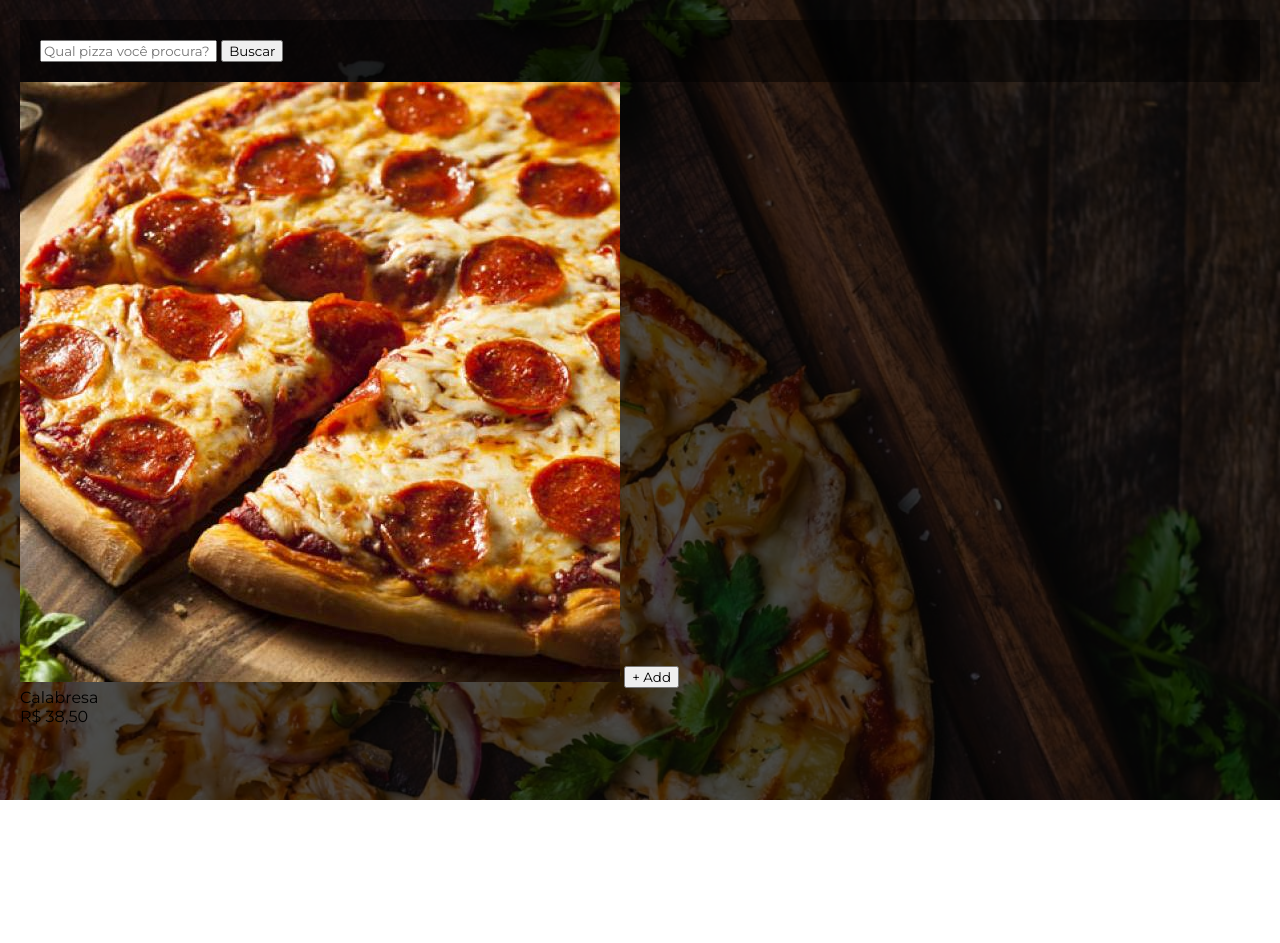
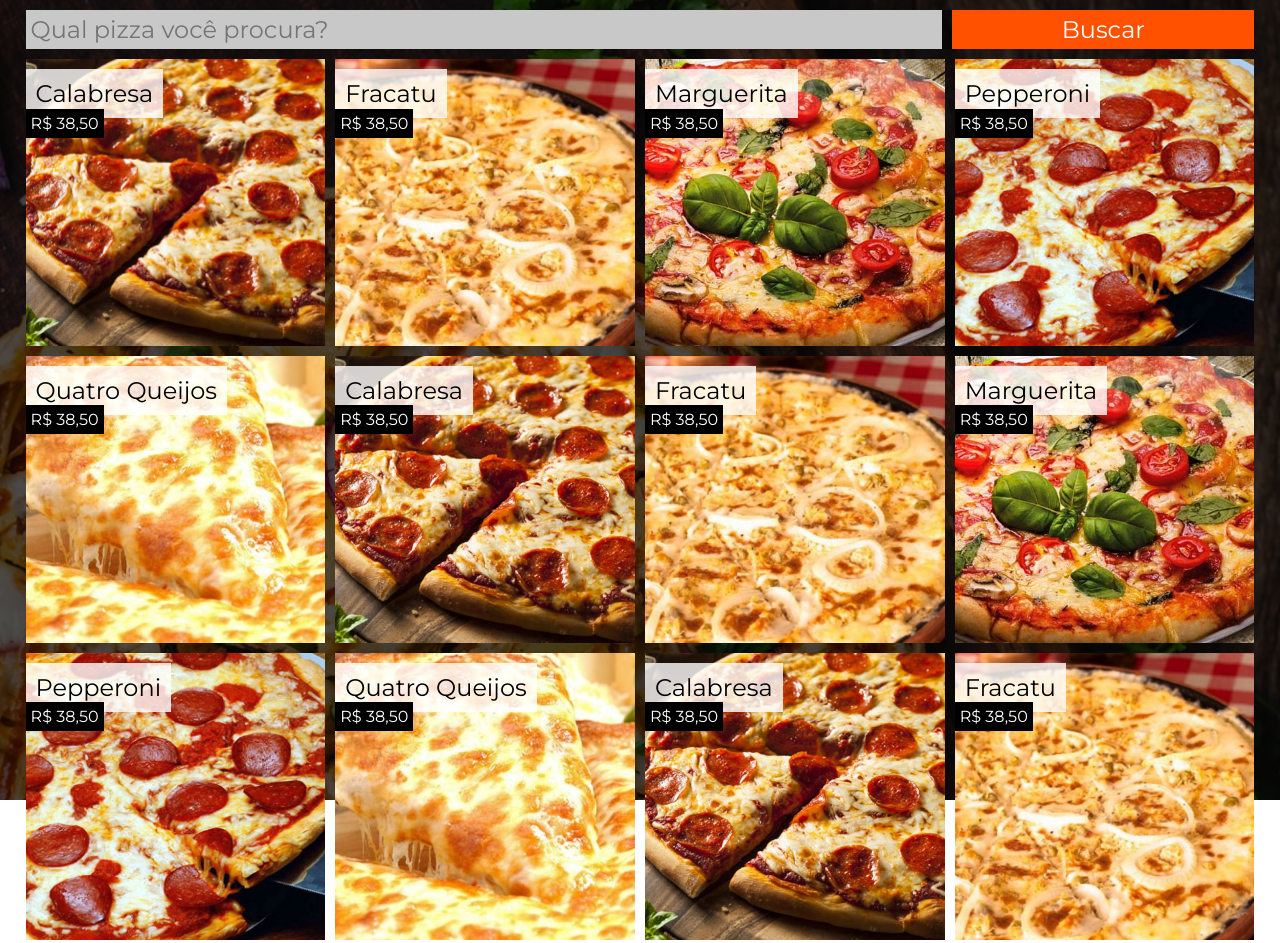
Before and after one commit to navarroleonardo/dh-pizzaria-fantastica, a plain HTML site: page index.html in a window 1280 px wide. Shown: the top 943 px of the page. Before the commit the page ends 800 px from the top, so only its background shows below. Drawn offline with Linux system fonts and the light colour scheme.

Commit message:
pratica concluida

```diff
--- a/css/styles.css
+++ b/css/styles.css
@@ -8,7 +8,6 @@ html{
 }
 
 body {
-	padding: 20px;
 	margin: 0;
 }
 
@@ -24,7 +23,147 @@ body::before{
 }
 
 form {
+	margin: 5px 0;
 	width: 100%;
 	background-color: rgba(0,0,0,0.5);
-	padding: 20px;
+	display: flex;
+	flex-direction: row;
+	justify-content: space-between;
+	font-size: 0.8rem;
 }
+
+form input {
+	width: calc(75% - 5px);
+	background-color: rgb(200, 200, 200);
+	border: none;
+	padding: 5px;
+	font-size: inherit;
+	transition: 0.5s;
+}
+
+form button {
+	background-color: rgb(255, 81, 0);
+	color: white;
+	border: none;
+	border: none;
+	width: calc(25% - 5px);
+	font-size: inherit;
+	transition: 0.5s;
+}
+
+main {
+	display: flex;
+	flex-direction: row;
+	flex-wrap: wrap;
+	margin: 0 2% 0 2%;
+	justify-content: space-between;
+	transition: 0.5s;
+}
+
+main article {
+	position: relative;
+	width: 100%;
+	height: 92.424vw;
+	margin-bottom: 5px;
+}
+
+main article img {
+	position: relative;
+	object-fit: cover;
+	width: 100%;
+	height: 100%;
+}
+
+main article button {
+	position: absolute;
+	border: none;
+	padding: 0;
+	top: 0;
+	left: 0;
+	width: 100%;
+	height: 100%;
+	opacity: 0;
+	transition: 0.5s;
+	color: white;
+	font-size: 2rem;
+}
+
+main article:hover button {
+	/* prefiro que a letra não fique transparente */
+	opacity: 1;
+	background-color: rgba(255, 81, 0, 0.7);
+}
+
+main article div {
+	/* prefiro que a letra não fique transparente */
+	position: absolute;
+	top: 10px;
+	left: 0;
+	background-color: rgba(255,255,255,0.8	);
+	color: black;
+	font-size: 1.5rem;
+	padding: 10px;
+}
+
+main article span {
+	position: absolute;
+	top: 49.6px;
+	left: 0;
+	background-color: black;
+	color: white;
+	padding: 5px;
+}
+
+@media(min-width: 310px) {
+	form {
+		font-size: 1rem;
+		margin: 7.5px 0;
+	}
+
+	main article {
+		margin-bottom: 7.5px;
+	}
+}
+
+@media(min-width: 450px) {
+	form {
+		font-size: 1.5rem;
+		margin: 10px 0;
+	}
+
+	main article {
+		width: calc((100% - 10px) / 2);
+		height: calc((92vw - 10px) / 2);
+		margin-bottom: 10px;
+	}
+}
+
+@media(min-width: 750px) {
+	main article {
+		width: calc((100% - 20px) / 3);
+		height: calc((92vw - 20px) / 3);
+	}
+
+	form input {
+		width: calc(66.9% - 5px);
+	}
+
+	form button {
+		width: calc(33.3% - 5px	);
+	}
+}
+
+@media(min-width: 1100px) {
+	main article {
+		width: calc((100% - 30px) / 4	);
+		height: calc((92vw - 30px) / 4);
+	}
+
+	form input {
+		width: calc(75% - 5px);
+	}
+
+	form button {
+		width: calc(25% - 5px);
+	}
+}
--- a/index.html
+++ b/index.html
@@ -1,5 +1,6 @@
 <!DOCTYPE html>
 <html lang="en">
+
 <head>
 	<meta charset="UTF-8">
 	<meta name="viewport" content="width=device-width, initial-scale=1.0">
@@ -7,18 +8,104 @@
 	<link href="https://fonts.googleapis.com/css?family=Montserrat&display=swap" rel="stylesheet">
 	<link rel="stylesheet" href="css/styles.css">
 </head>
+
 <body>
-	<form>
-		<input type="text" name="busca" placeholder="Qual pizza você procura?" autocomplete="off">
-		<button type="submit">Buscar</button>
-	</form>
 	<main>
+		<form>
+			<input type="text" name="busca" placeholder="Qual pizza você procura?" autocomplete="off">
+			<button type="submit">Buscar</button>
+		</form>
 		<article>
 			<img src="./img/calabresa.jpg" alt="Calabresa">
 			<button>+ Add</button>
 			<div>Calabresa</div>
 			<span>R$ 38,50</span>
 		</article>
+		<article>
+			<img src="./img/fracatu.jpg" alt="Fracatu">
+			<button>+ Add</button>
+			<div>Fracatu</div>
+			<span>R$ 38,50</span>
+		</article>
+		<article>
+			<img src="./img/marguerita.jpg" alt="Marguerita">
+			<button>+ Add</button>
+			<div>Marguerita</div>
+			<span>R$ 38,50</span>
+		</article>
+		<article>
+			<img src="./img/pepperoni.jpg" alt="Pepperoni">
+			<button>+ Add</button>
+			<div>Pepperoni</div>
+			<span>R$ 38,50</span>
+		</article>
+		<article>
+			<img src="./img/quatroqueijos.jpg" alt="Quatro Queijos">
+			<button>+ Add</button>
+			<div>Quatro Queijos</div>
+			<span>R$ 38,50</span>
+		</article>
+		<article>
+			<img src="./img/calabresa.jpg" alt="Calabresa">
+			<button>+ Add</button>
+			<div>Calabresa</div>
+			<span>R$ 38,50</span>
+		</article>
+		<article>
+			<img src="./img/fracatu.jpg" alt="Fracatu">
+			<button>+ Add</button>
+			<div>Fracatu</div>
+			<span>R$ 38,50</span>
+		</article>
+		<article>
+			<img src="./img/marguerita.jpg" alt="Marguerita">
+			<button>+ Add</button>
+			<div>Marguerita</div>
+			<span>R$ 38,50</span>
+		</article>
+		<article>
+			<img src="./img/pepperoni.jpg" alt="Pepperoni">
+			<button>+ Add</button>
+			<div>Pepperoni</div>
+			<span>R$ 38,50</span>
+		</article>
+		<article>
+			<img src="./img/quatroqueijos.jpg" alt="Quatro Queijos">
+			<button>+ Add</button>
+			<div>Quatro Queijos</div>
+			<span>R$ 38,50</span>
+		</article>
+		<article>
+			<img src="./img/calabresa.jpg" alt="Calabresa">
+			<button>+ Add</button>
+			<div>Calabresa</div>
+			<span>R$ 38,50</span>
+		</article>
+		<article>
+			<img src="./img/fracatu.jpg" alt="Fracatu">
+			<button>+ Add</button>
+			<div>Fracatu</div>
+			<span>R$ 38,50</span>
+		</article>
+		<article>
+			<img src="./img/marguerita.jpg" alt="Marguerita">
+			<button>+ Add</button>
+			<div>Marguerita</div>
+			<span>R$ 38,50</span>
+		</article>
+		<article>
+			<img src="./img/pepperoni.jpg" alt="Pepperoni">
+			<button>+ Add</button>
+			<div>Pepperoni</div>
+			<span>R$ 38,50</span>
+		</article>
+		<article>
+			<img src="./img/quatroqueijos.jpg" alt="Quatro Queijos">
+			<button>+ Add</button>
+			<div>Quatro Queijos</div>
+			<span>R$ 38,50</span>
+		</article>
 	</main>
 </body>
+
 </html>
```
